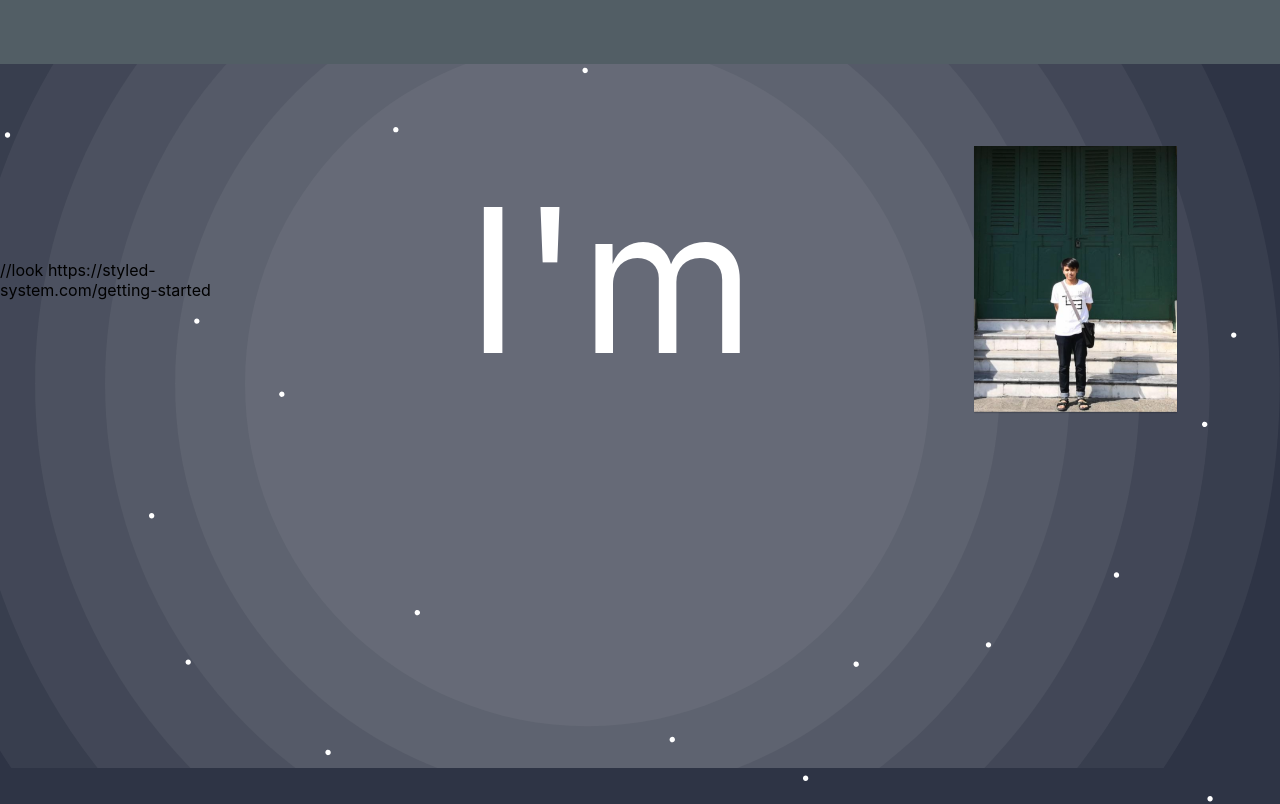
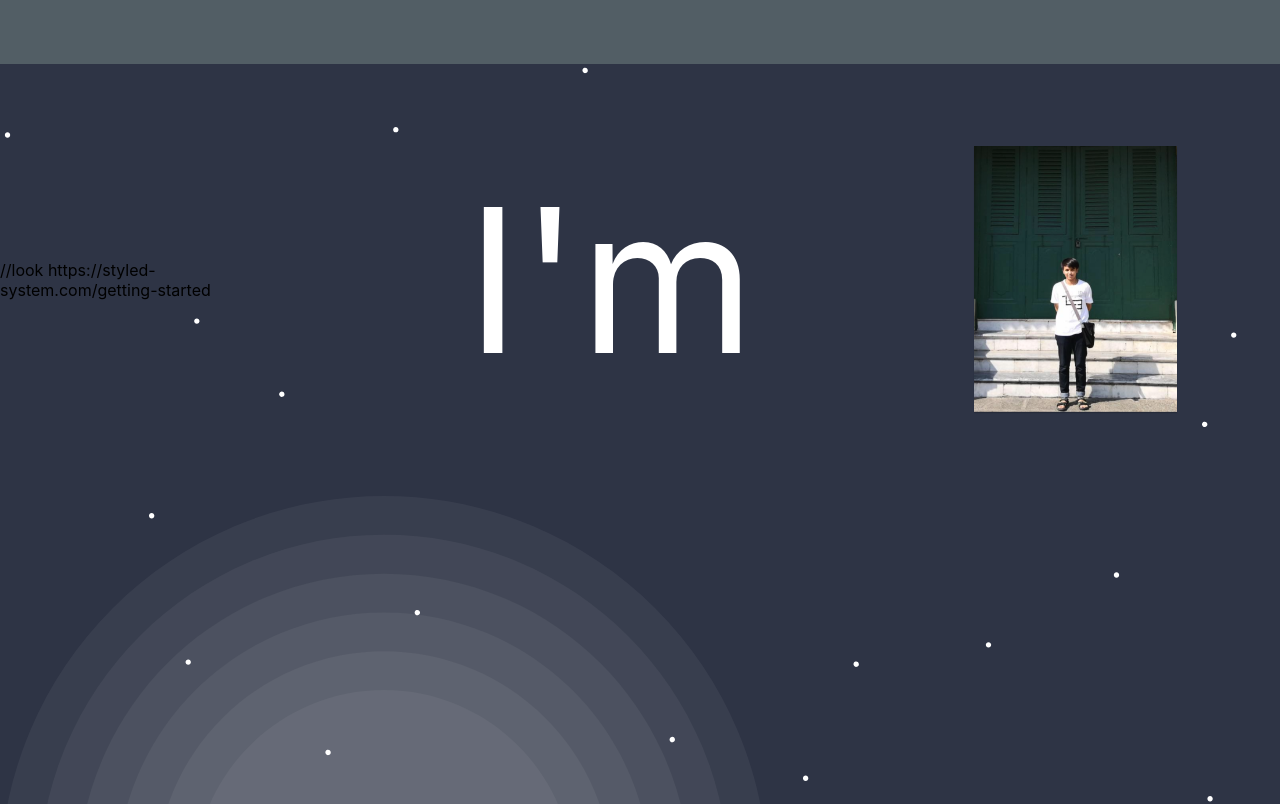
Before and after one commit to mild20091931/mild-portfolio, a React (Create React App) app: page / in a window 1280 px wide. Shown: the top 804 px of the page. Built offline with nearby package versions, Linux system fonts and the light colour scheme.

Commit message:
update edit variable on style.css and Background.js

```diff
--- a/src/component/Core/Background.js
+++ b/src/component/Core/Background.js
@@ -25,8 +25,8 @@ function Card() {
   return (
     <Bg>
     <Container  onMouseMove={({ clientX: x, clientY: y }) => set({ xy: calc(x, y) })}>
-      <animated.div class="card1" style={{ transform: props.xy.interpolate(trans1) }} />
-      <animated.div class="card2" style={{ transform: props.xy.interpolate(trans2) }} />
+      <animated.div class="moonlight" style={{ transform: props.xy.interpolate(trans1) }} />
+      <animated.div class="start" style={{ transform: props.xy.interpolate(trans2) }} />
     </Container>
     </Bg>
   )
--- a/src/style.css
+++ b/src/style.css
@@ -1,5 +1,5 @@
-.card1,
-.card2 {
+.moonlight,
+.start {
   position: absolute;
   /* border-radius: 5px; */
   background-size: cover;
@@ -8,17 +8,17 @@
   will-change: transform;
 }
 
-.card1 {
+.moonlight {
   min-width: 60vw;
   min-height: 60vw;
-  width: 1385px;
-  right: 0;
+  width: 700px;
+  left: 0px;
   background-image: url('./img/moonlight.svg');
   z-index: -1;
-  top: 0;
+  top: 5;
 }
 
-.card2 {
+.start {
   width: 100vw;
   height: 80vw;
   top: 0;
```
